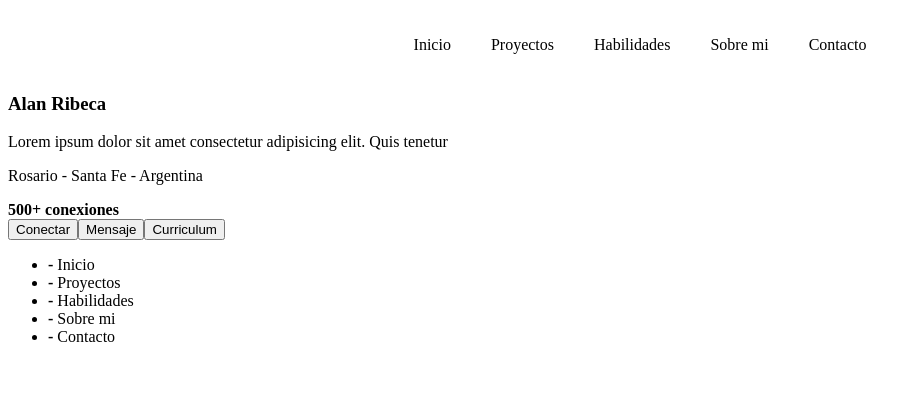
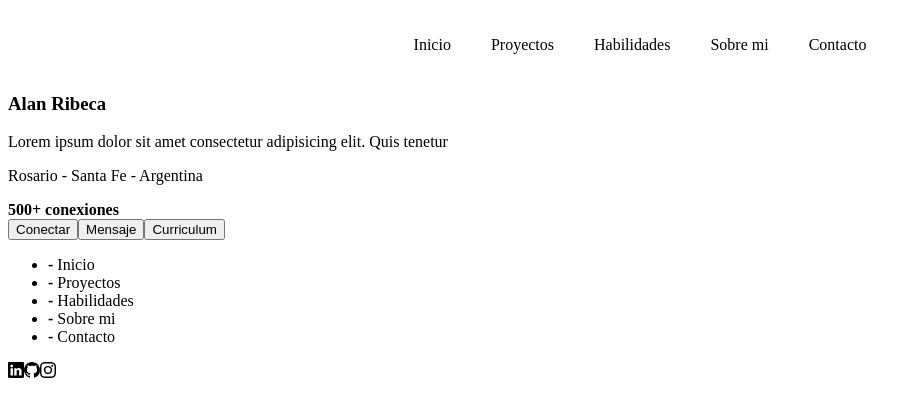
Before and after one commit to stivcode21/Colaboracion-Portafolio, a React (Vite) app: page / in a window 1280 px wide. Shown: the top 416 px of the page, without its empty margins (0-921 px from the left). Built offline with nearby package versions, Linux system fonts and the light colour scheme.

Commit message:
avanzando con el html

```diff
--- /dev/null
+++ b/src/components/presentacion/Iconos.jsx
@@ -0,0 +1,39 @@
+export const Iconos = () => {
+  return (
+    <div>
+      <svg
+        xmlns="http://www.w3.org/2000/svg"
+        width="16"
+        height="16"
+        fill="currentColor"
+        className="linkedin"
+        viewBox="0 0 16 16"
+      >
+        <path d="M0 1.146C0 .513.526 0 1.175 0h13.65C15.474 0 16 .513 16 1.146v13.708c0 .633-.526 1.146-1.175 1.146H1.175C.526 16 0 15.487 0 14.854zm4.943 12.248V6.169H2.542v7.225zm-1.2-8.212c.837 0 1.358-.554 1.358-1.248-.015-.709-.52-1.248-1.342-1.248S2.4 3.226 2.4 3.934c0 .694.521 1.248 1.327 1.248zm4.908 8.212V9.359c0-.216.016-.432.08-.586.173-.431.568-.878 1.232-.878.869 0 1.216.662 1.216 1.634v3.865h2.401V9.25c0-2.22-1.184-3.252-2.764-3.252-1.274 0-1.845.7-2.165 1.193v.025h-.016l.016-.025V6.169h-2.4c.03.678 0 7.225 0 7.225z" />
+      </svg>
+
+      <svg
+        xmlns="http://www.w3.org/2000/svg"
+        width="16"
+        height="16"
+        fill="currentColor"
+        className="github"
+        viewBox="0 0 16 16"
+      >
+        <path d="M8 0C3.58 0 0 3.58 0 8c0 3.54 2.29 6.53 5.47 7.59.4.07.55-.17.55-.38 0-.19-.01-.82-.01-1.49-2.01.37-2.53-.49-2.69-.94-.09-.23-.48-.94-.82-1.13-.28-.15-.68-.52-.01-.53.63-.01 1.08.58 1.23.82.72 1.21 1.87.87 2.33.66.07-.52.28-.87.51-1.07-1.78-.2-3.64-.89-3.64-3.95 0-.87.31-1.59.82-2.15-.08-.2-.36-1.02.08-2.12 0 0 .67-.21 2.2.82.64-.18 1.32-.27 2-.27s1.36.09 2 .27c1.53-1.04 2.2-.82 2.2-.82.44 1.1.16 1.92.08 2.12.51.56.82 1.27.82 2.15 0 3.07-1.87 3.75-3.65 3.95.29.25.54.73.54 1.48 0 1.07-.01 1.93-.01 2.2 0 .21.15.46.55.38A8.01 8.01 0 0 0 16 8c0-4.42-3.58-8-8-8" />
+      </svg>
+
+      <svg
+        xmlns="http://www.w3.org/2000/svg"
+        width="16"
+        height="16"
+        fill="currentColor"
+        className="instagram"
+        viewBox="0 0 16 16"
+      >
+        <path d="M8 0C5.829 0 5.556.01 4.703.048 3.85.088 3.269.222 2.76.42a3.9 3.9 0 0 0-1.417.923A3.9 3.9 0 0 0 .42 2.76C.222 3.268.087 3.85.048 4.7.01 5.555 0 5.827 0 8.001c0 2.172.01 2.444.048 3.297.04.852.174 1.433.372 1.942.205.526.478.972.923 1.417.444.445.89.719 1.416.923.51.198 1.09.333 1.942.372C5.555 15.99 5.827 16 8 16s2.444-.01 3.298-.048c.851-.04 1.434-.174 1.943-.372a3.9 3.9 0 0 0 1.416-.923c.445-.445.718-.891.923-1.417.197-.509.332-1.09.372-1.942C15.99 10.445 16 10.173 16 8s-.01-2.445-.048-3.299c-.04-.851-.175-1.433-.372-1.941a3.9 3.9 0 0 0-.923-1.417A3.9 3.9 0 0 0 13.24.42c-.51-.198-1.092-.333-1.943-.372C10.443.01 10.172 0 7.998 0zm-.717 1.442h.718c2.136 0 2.389.007 3.232.046.78.035 1.204.166 1.486.275.373.145.64.319.92.599s.453.546.598.92c.11.281.24.705.275 1.485.039.843.047 1.096.047 3.231s-.008 2.389-.047 3.232c-.035.78-.166 1.203-.275 1.485a2.5 2.5 0 0 1-.599.919c-.28.28-.546.453-.92.598-.28.11-.704.24-1.485.276-.843.038-1.096.047-3.232.047s-2.39-.009-3.233-.047c-.78-.036-1.203-.166-1.485-.276a2.5 2.5 0 0 1-.92-.598 2.5 2.5 0 0 1-.6-.92c-.109-.281-.24-.705-.275-1.485-.038-.843-.046-1.096-.046-3.233s.008-2.388.046-3.231c.036-.78.166-1.204.276-1.486.145-.373.319-.64.599-.92s.546-.453.92-.598c.282-.11.705-.24 1.485-.276.738-.034 1.024-.044 2.515-.045zm4.988 1.328a.96.96 0 1 0 0 1.92.96.96 0 0 0 0-1.92m-4.27 1.122a4.109 4.109 0 1 0 0 8.217 4.109 4.109 0 0 0 0-8.217m0 1.441a2.667 2.667 0 1 1 0 5.334 2.667 2.667 0 0 1 0-5.334" />
+      </svg>
+
+    </div>
+  );
+};
--- a/src/components/presentacion/Presentacion.jsx
+++ b/src/components/presentacion/Presentacion.jsx
@@ -1,4 +1,5 @@
 import { Botones } from "./Botones";
+import { Iconos } from "./Iconos";
 import "./presentacion.scss";
 
 export const Presentacion = () => {
@@ -29,6 +30,9 @@
                 <li className="liMarcado"> <strong className="lineaMarcadora">-</strong> Contacto</li>
             </ul>
         </section>
+
+        <Iconos />
+
       </section>
     </>
   );
```
